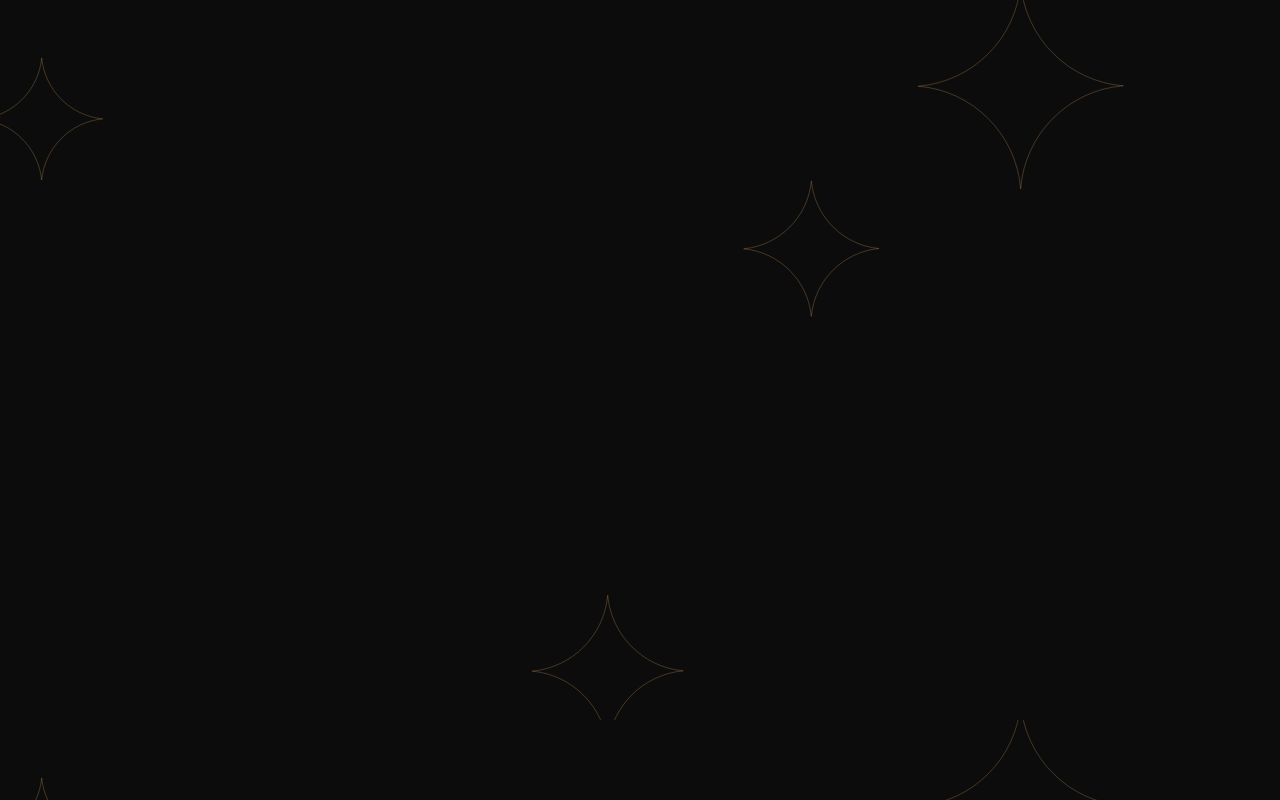
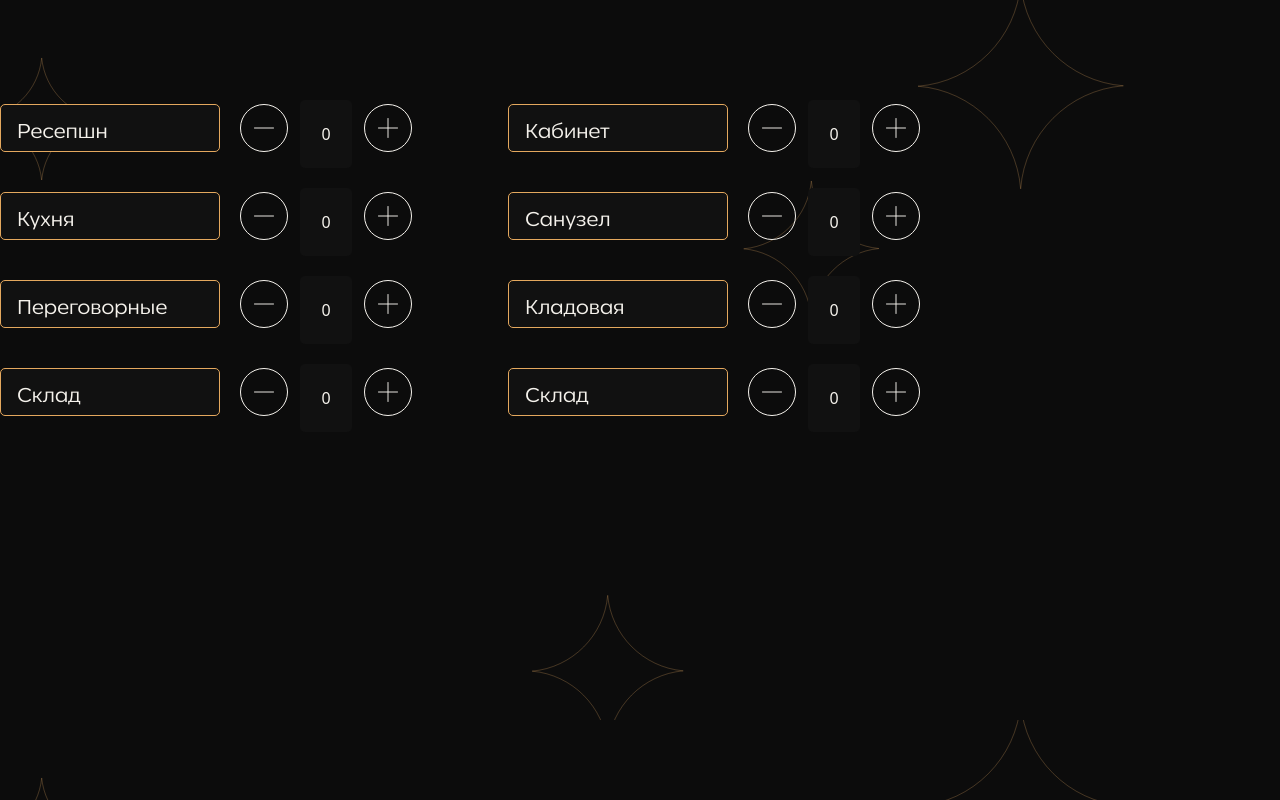
Before and after one commit to Shadovitsme/kwolCommercialPensil, a Vue app: page /rooms in a window 1280 px wide. Before the commit this address had no page. Built offline with nearby package versions, Linux system fonts and the light colour scheme.

Commit message:
группы лейблов

```diff
--- a/src/chooseYourRoom.vue
+++ b/src/chooseYourRoom.vue
@@ -20,7 +20,7 @@ function redirect() {
         <div
           class="w-full md:mr-16 grid grid-cols-1 md:grid-cols-4 gap-y-5 md:gap-y-5 md:gap-x-[52px]"
         >
-          <LabelAdditional v-for="item in arr" :text="item"></LabelAdditional>
+          <LabelAdditional :short="true" v-for="item in arr" :text="item"></LabelAdditional>
           <YellowButton
             type="button"
             class="w-full"
--- a/src/components/labelAdditional.vue
+++ b/src/components/labelAdditional.vue
@@ -1,32 +1,45 @@
 <script setup>
-   import $ from 'jquery';
-import { ref } from 'vue';
-defineProps({
+import $ from 'jquery'
+import { ref } from 'vue'
+const props = defineProps({
   text: {
     type: String,
   },
+  short:{
+    type:Boolean
+  }
 })
 
 let count = ref(0)
 
-function plus () {
+function plus() {
   count.value = count.value + 1
   count.value = count.value >= 5 ? 5 : count.value
   return false
 }
 
-function minus () {
-    count.value = count.value - 1
+function minus() {
+  count.value = count.value - 1
   count.value = count.value <= 0 ? 0 : count.value
   return false
   return false
 }
+let padd
+let labelStyle
+if (props.short){
+  labelStyle='labelWrapper md:mr-5 w-full md:w-[220px] absolute md:static top-0 z-20 flex my-auto'
+padd = "md:flex md:h-[56px] md:static relative h-[143px]"
+}
+else{
+  labelStyle = "labelWrapper md:mr-5 w-full md:w-[460px] absolute md:static top-0 z-20 flex my-auto"
+  padd='md:flex md:h-[58px] mb-[32px] md:static relative h-[143px]'
+}
 </script>
 
 <template>
-  <div class="md:flex md:h-[56px] md:static relative h-[143px]">
+  <div :class="padd">
     <div
-      class="labelWrapper md:mr-5 w-full md:w-[220px] absolute md:static top-0 z-20 flex my-auto"
+      :class='labelStyle'
     >
       <p class="p3 Text my-auto">{{ text }}</p>
     </div>
@@ -36,7 +49,6 @@ function minus () {
       <button
         name="minusButton"
         :onclick="minus"
-
         type="button"
         class="disabled:opacity-50 h-[48px] w-[48px] shrink-0 my-auto minusButton"
       ></button>
--- /dev/null
+++ b/src/components/labelGroup.vue
@@ -0,0 +1,26 @@
+<script setup>
+import LabelAdditional from './labelAdditional.vue'
+
+const props = defineProps({
+  textArray: {
+    type: Array,
+  },
+})
+let gridStyle
+let short
+console.log(props.textArray.length)
+if (props.textArray.length > 7) {
+  gridStyle =
+    'w-full md:w-[964px] md:mr-[64px] grid grid-cols-1 md:grid-cols-2 gap-y-5 md:gap-y-[32px] md:gap-x-[52px]'
+    short = true
+} else {
+  gridStyle = 'md:w-[652px] md:mr-[64px]'
+  short = false
+}
+</script>
+
+<template>
+  <div :class="gridStyle">
+    <LabelAdditional :short="short" v-for="item in props.textArray" :text="item"></LabelAdditional>
+  </div>
+</template>
--- /dev/null
+++ b/src/rooms.vue
@@ -0,0 +1,8 @@
+<script setup >
+import LabelGroup from './components/labelGroup.vue';
+let textArray =  ['Ресепшн', 'Кабинет', 'Кухня', 'Санузел', 'Переговорные', 'Кладовая', 'Склад', 'Склад']
+</script>
+
+<template>
+    <LabelGroup :textArray="textArray"></LabelGroup>
+</template>
--- a/src/router/index.js
+++ b/src/router/index.js
@@ -3,6 +3,7 @@ import mainData from '@/mainDataPage.vue'
 import mainPage from '@/main.vue'
 import ChooseYourRoom from '@/chooseYourRoom.vue'
 import WishPage from '@/wishPage.vue'
+import Rooms from '@/rooms.vue'
 
 const routes = [
   {
@@ -21,6 +22,7 @@ const routes = [
     component: ChooseYourRoom,
   },
   { path: '/wishPage', name: 'wishPage', component: WishPage },
+  { path: '/rooms', name: 'rooms', component: Rooms },
 ]
 
 const router = createRouter({
```
